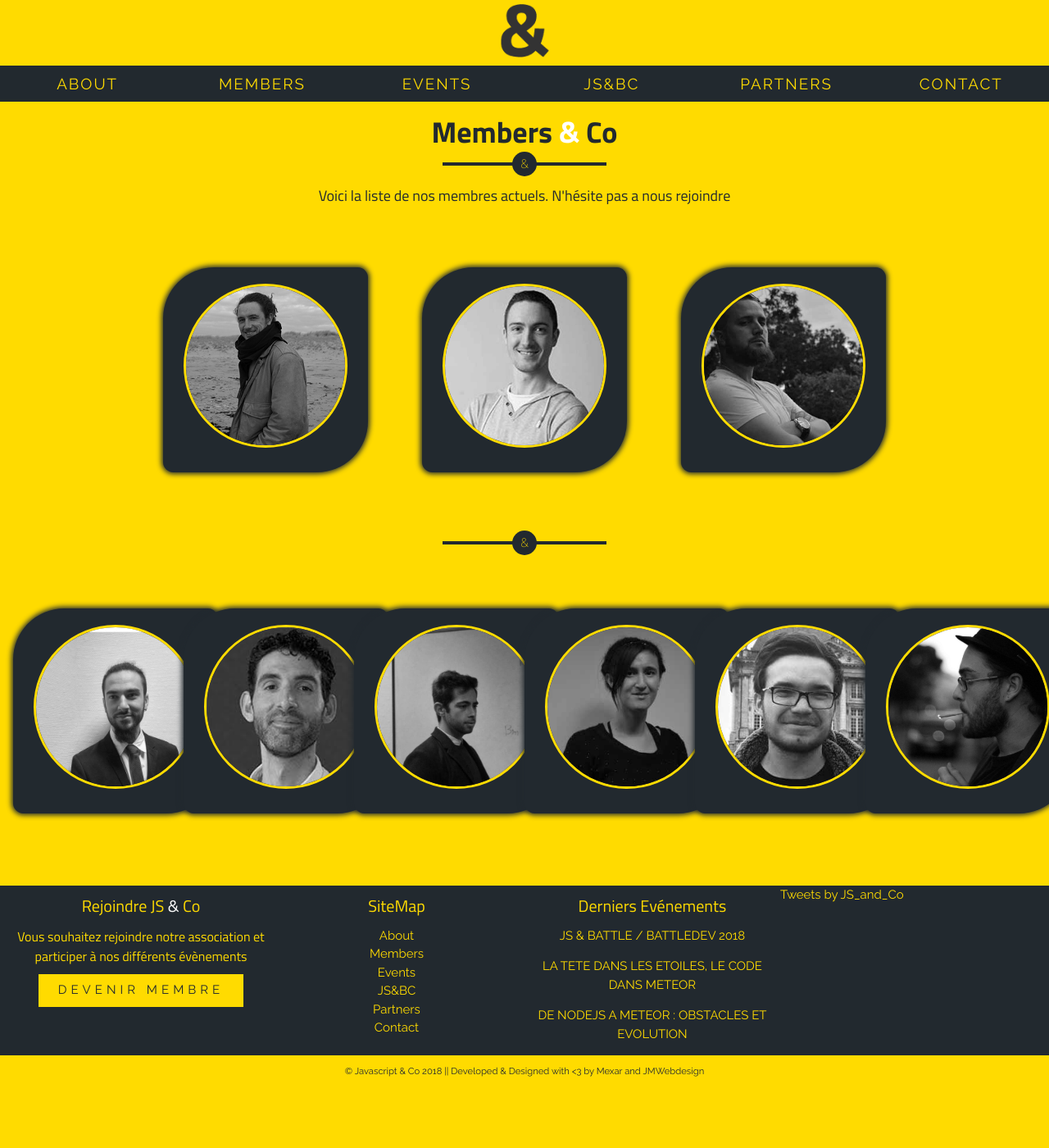
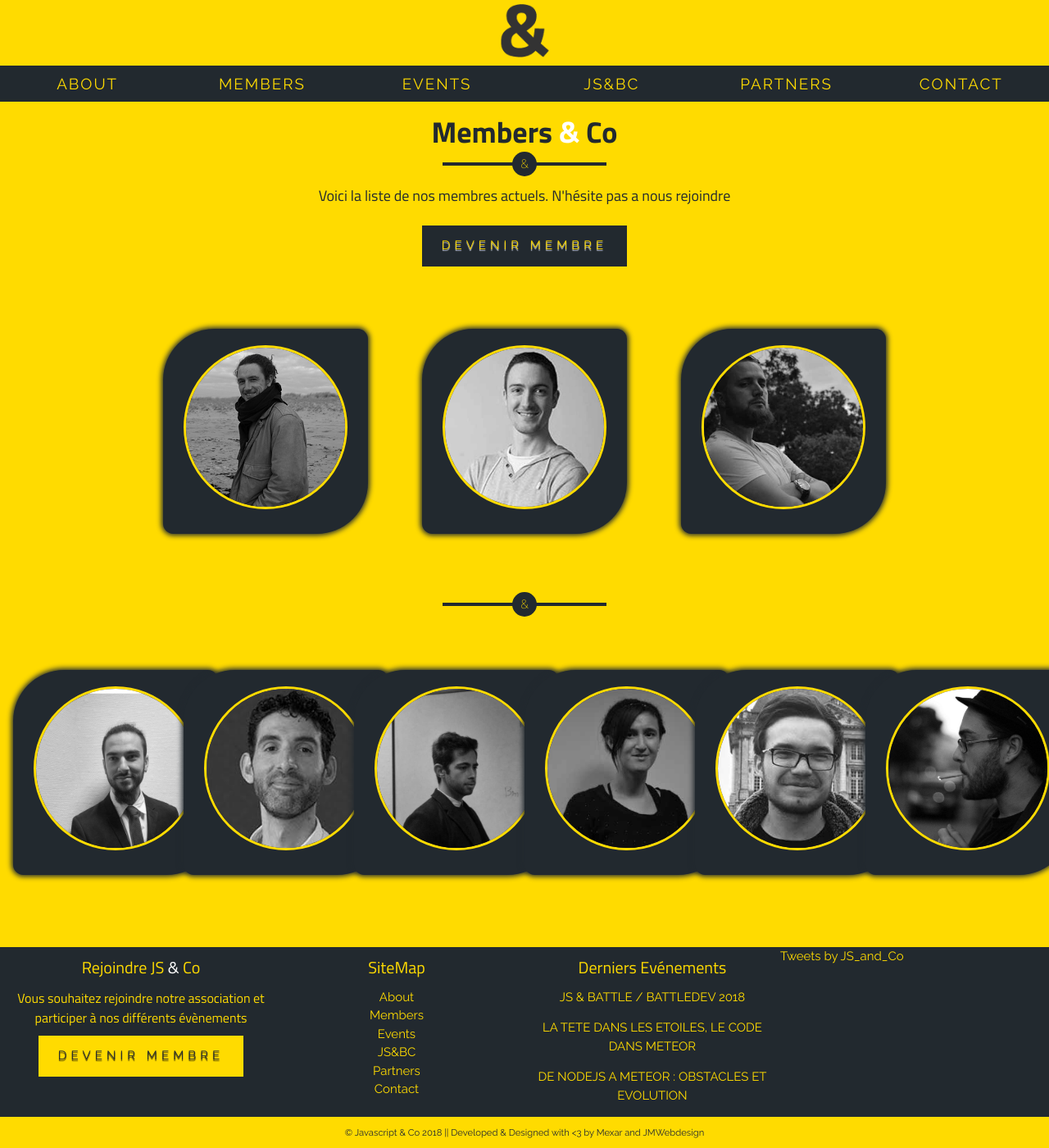
Before and after one commit to JeromeMouly/JS-Co-Redesign, a plain HTML site: page assets/pages/members.html in a window 1280 px wide. Shown: the top 1400 px of the page at 82% size. Before the commit the page ends 1325 px from the top, so only its background shows below. Drawn offline with nearby package versions, Linux system fonts and the light colour scheme.

Commit message:
add become members btn, footer and members-page

```diff
--- a/assets/css/style.css
+++ b/assets/css/style.css
@@ -100,6 +100,68 @@ section {
     font-weight: 200;
 }
 
+.become-members-btn-section {
+    position: relative;
+    padding-top: 50px;
+}
+
+.become-members-btn {
+    width: 250px;
+    height: 50px;
+    text-transform: uppercase;
+    text-decoration: none;
+    background-color: #22292F;
+    color: #22292F;
+    border: 2px solid #FFDB00;
+    padding: 8px 10px;
+    text-align: center;
+    display: inline-block;
+    letter-spacing: 5px;
+    position: absolute;
+    top: 50%;
+    left: 50%;
+    transform: translate(-50%, -50%);
+    overflow: hidden;
+    text-shadow: 0 2px 1px rgba(0, 0, 0, 0.7);
+}
+
+.become-members-btn:hover {
+    color: #FFF;
+    text-shadow: 0 2px 1px rgba(0, 0, 0, 0.7);
+}
+
+.become-members-btn:before {
+    content: '';
+    width: 100%;
+    height: 50%;
+    position: absolute;
+    top: 0;
+    left: 0;
+    background-color: #FFDB00;
+    z-index: -1;
+    transition: 0.3s;
+}
+
+.become-members-btn:hover:before {
+    top: -50%;
+}
+
+.become-members-btn:after {
+    content: '';
+    width: 100%;
+    height: 50%;
+    position: absolute;
+    bottom: 0;
+    left: 0;
+    background-color: #FFDB00;
+    z-index: -1;
+    transition: 0.3s;
+}
+
+.become-members-btn:hover:after {
+    bottom: -50%;
+}
+
 
 /* ----- TOPBAR ----- */
 
@@ -174,20 +236,6 @@ section {
     line-height: 15px;
 }
 
-.become-members-btn-section {
-    padding-bottom: 50px;
-}
-
-.become-members-btn {
-    background-color: #FFDB00;
-    color: #22292F;
-    border: none;
-    width: 250px;
-    height: 40px;
-    text-transform: uppercase;
-    letter-spacing: 5px;
-}
-
 .twitter-block {
     width: 100%;
     height: 200px;
@@ -205,7 +253,8 @@ section {
     border-bottom: 4px solid #22292F;
 }
 
-.esperluette, .dollars {
+.esperluette,
+.dollars {
     color: #FFF;
 }
 
@@ -304,7 +353,7 @@ section {
     font-weight: bold;
 }
 
-.about-text{
+.about-text {
     text-align: justify;
 }
 
@@ -421,7 +470,7 @@ section {
 
 .members-card:hover {
     border-radius: 5px;
-    height: 360px ;
+    height: 360px;
     width: 315px;
     box-shadow: 0 0 10px 4px #22292F;
 }
@@ -606,6 +655,68 @@ section {
     bottom: 0 !important;
 }
 
+.become-members-btn-section-page {
+    position: relative;
+    padding-top: 75px;
+}
+
+.become-members-btn-page {
+    width: 250px;
+    height: 50px;
+    text-transform: uppercase;
+    text-decoration: none;
+    background-color: #FFDB00;
+    color: #FFDB00;
+    border: 2px solid #22292F;
+    padding: 8px 10px;
+    text-align: center;
+    display: inline-block;
+    letter-spacing: 5px;
+    position: absolute;
+    top: 50%;
+    left: 50%;
+    transform: translate(-50%, -50%);
+    overflow: hidden;
+    text-shadow: 0 2px 1px rgba(255, 255, 255, 0.7);
+}
+
+.become-members-btn-page:hover {
+    color: #22292F;
+    text-shadow: 0 2px 1px rgba(0, 0, 0, 0.7);
+}
+
+.become-members-btn-page:before {
+    content: '';
+    width: 100%;
+    height: 50%;
+    position: absolute;
+    top: 0;
+    left: 0;
+    background-color: #22292F;
+    z-index: -1;
+    transition: 0.3s;
+}
+
+.become-members-btn-page:hover:before {
+    top: -50%;
+}
+
+.become-members-btn-page:after {
+    content: '';
+    width: 100%;
+    height: 50%;
+    position: absolute;
+    bottom: 0;
+    left: 0;
+    background-color: #22292F;
+    z-index: -1;
+    transition: 0.3s;
+}
+
+.become-members-btn-page:hover:after {
+    bottom: -50%;
+}
+
 
 /* ----- EVENTS----- */
 
@@ -729,14 +840,14 @@ hr.jsbc-separator {
     text-align: justify;
 }
 
- /* ----- PARTNERS ----- */
+/* ----- PARTNERS ----- */
 
- .partners-block {
-     padding-bottom: 20px;
- }
+.partners-block {
+    padding-bottom: 20px;
+}
 
 
-  /* ----- CONTACT ----- */
+/* ----- CONTACT ----- */
 
 #contact {
     background-color: #22292F;
--- a/assets/pages/members.html
+++ b/assets/pages/members.html
@@ -66,6 +66,9 @@
                     <div class="esperluette-incircle">&</div>
                 </div>
                 <h5 class="subtext-section">Voici la liste de nos membres actuels. N'hésite pas a nous rejoindre</h5>
+                <div class="become-members-btn-section-page">
+                    <a href=""><button class="become-members-btn-page">Devenir Membre</button></a>
+                </div>
             </div>
             <div class="w3-content w3-container w3-center w3-padding-64">
                 <div class="w3-third" style="padding-bottom:20px">
```
